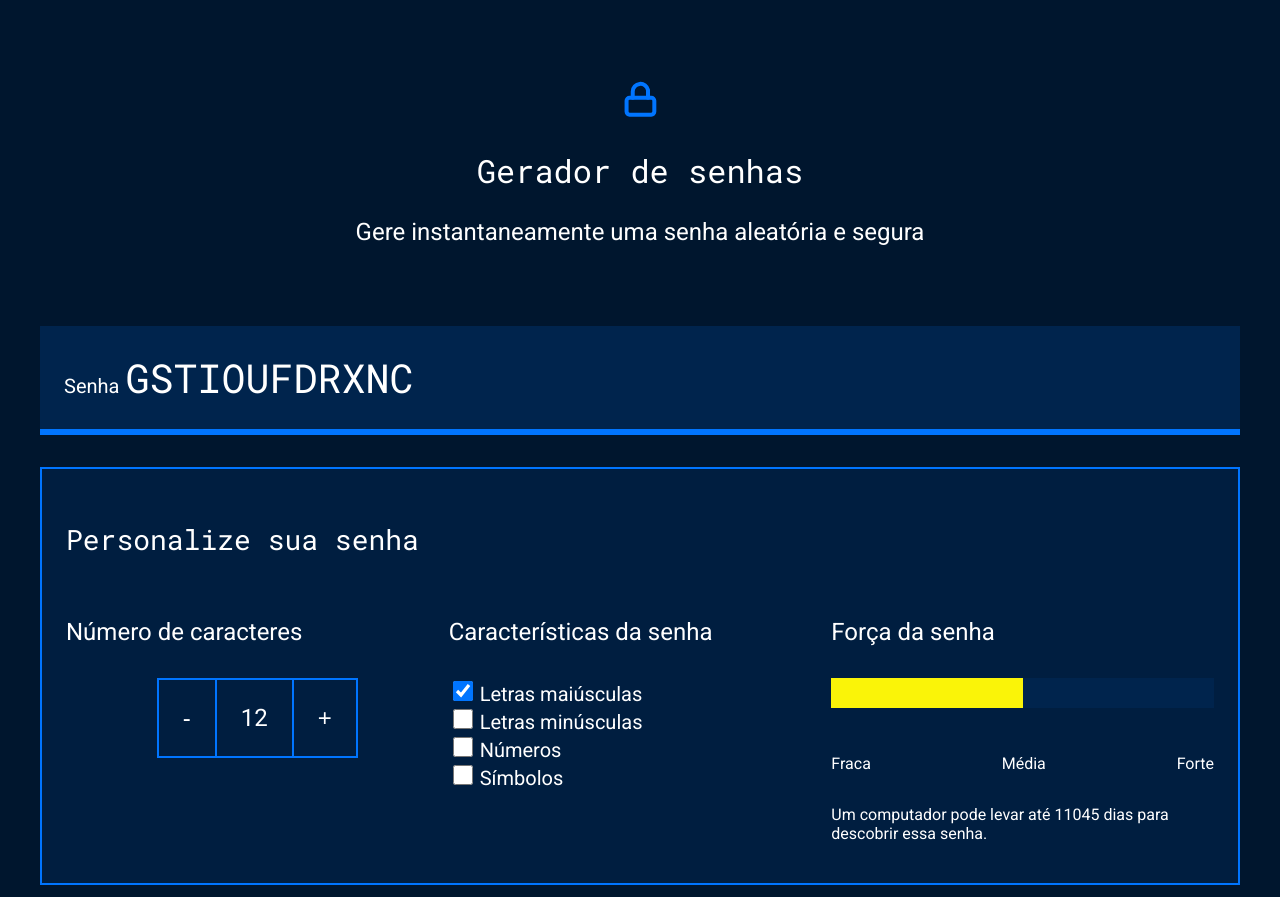
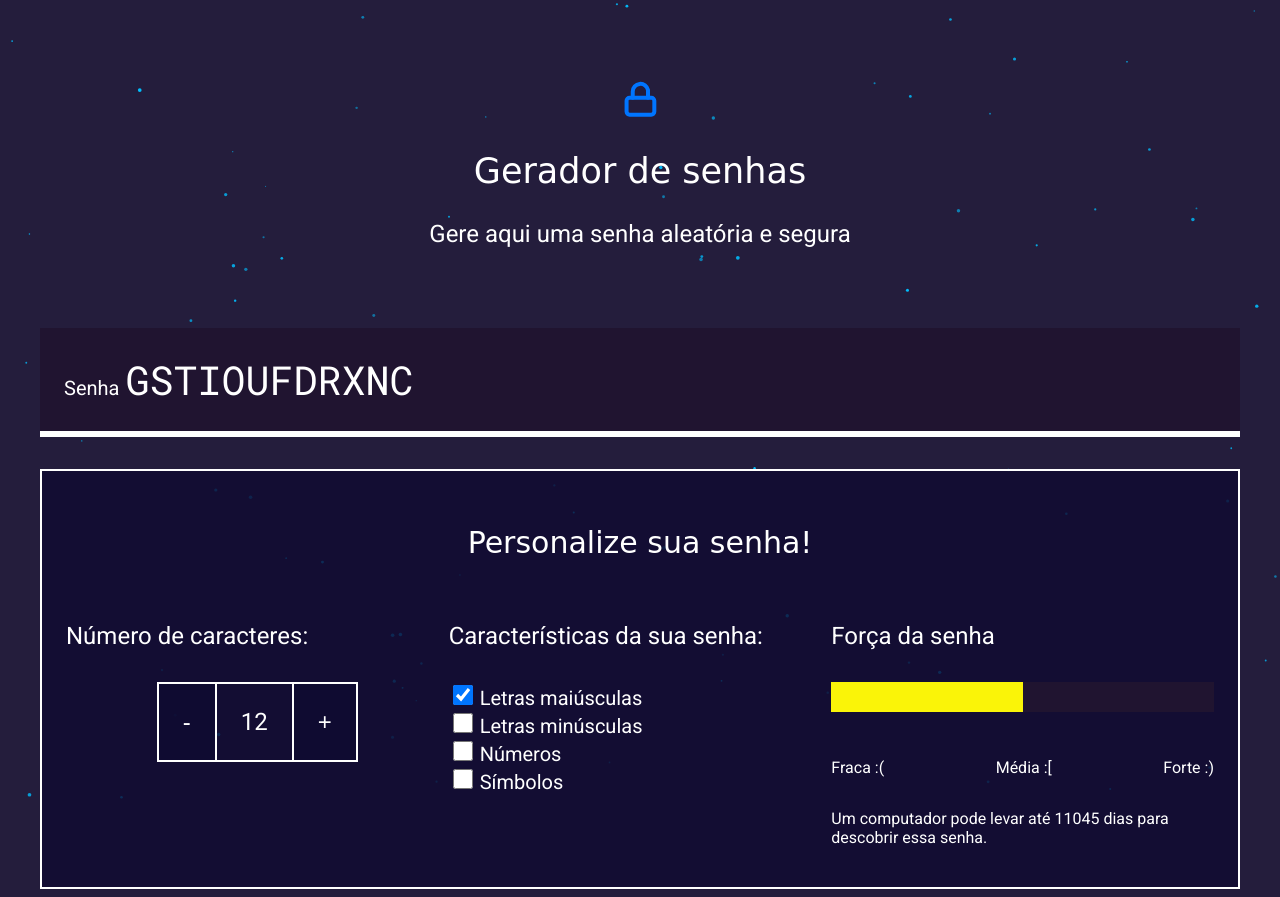
Before and after one commit to toxicari/js-gerador-senha, a plain HTML site: page index.html in a window 1280 px wide. Drawn offline with Linux system fonts and the light colour scheme; a web font is replaced by a local one.

Commit message:
Refactor README and improve UI elements in HTML, CSS, and JS for better user experience

```diff
--- a/index.html
+++ b/index.html
@@ -9,21 +9,22 @@
 </head>
 
 <body>
+    <canvas id="particles-bg"></canvas>
     <section class="conteudo">
         <div class="conteudo-titulo">
             <img src="unlock.svg" alt="cadeado fechado">
             <h2 class="titulo-principal">Gerador de senhas</h2>
-            <h3 class="titulo-secundario">Gere instantaneamente uma senha aleatória e segura</h3>
+            <h3 class="titulo-secundario">Gere aqui uma senha aleatória e segura</h3>
         </div>
         <div class="conteudo-senha">
             <label for="senha">Senha</label>
             <input name="senha" type="text" id="campo-senha" readonly>
         </div>
         <div class="parametro">
-            <h3 class="parametro-titulo">Personalize sua senha</h3>
+            <h3 class="parametro-titulo">Personalize sua senha!</h3>
             <div class="parametro-coluna__senha">
                 <div class="parametro-senha">
-                    <h4 class="parametro-senha__titulo">Número de caracteres</h4>
+                    <h4 class="parametro-senha__titulo">Número de caracteres:</h4>
                     <div class="parametro-senha-botoes">
                         <button class="parametro-senha__botao">-</button>
                         <p class="parametro-senha__texto">12</p>
@@ -31,7 +32,7 @@
                     </div>
                 </div>
                 <div class="parametro-senha">
-                    <h4 class="parametro-senha__titulo">Características da senha</h4>
+                    <h4 class="parametro-senha__titulo">Características da sua senha:</h4>
                     <div class="parametro-senha-checkbox">
                         <input name="maiusculo" type="checkbox" class="checkbox" checked>
                         <label for="maiusculo">Letras maiúsculas</label>
@@ -54,9 +55,9 @@
                     <div class="barra"></div>
                     <div class="forca fraca"></div>
                     <div class="parametro-senha-textos">
-                        <p>Fraca</p>
-                        <p>Média</p>
-                        <p>Forte</p>
+                        <p>Fraca :(</p>
+                        <p>Média :[</p>
+                        <p>Forte :)</p>
                     </div>
                     <p class="entropia"></p>
                 </div>
--- a/main.js
+++ b/main.js
@@ -4,7 +4,7 @@ numeroSenha.textContent = tamanhoSenha;
 const letrasMaiusculas = 'ABCDEFGHIJKLMNOPQRSTUVXYWZ';
 const letrasMinusculas = 'abcdefghijklmnopqrstuvxywz';
 const numeros = '0123456789';
-const simbolos = '!@%*?';
+const simbolos = '!@%*?#¨';
 const botoes = document.querySelectorAll('.parametro-senha__botao');
 const campoSenha = document.querySelector('#campo-senha');
 const checkbox = document.querySelectorAll('.checkbox');
@@ -15,15 +15,16 @@ botoes[1].onclick = aumentaTamanho;
 
 function diminuiTamanho() {
     if (tamanhoSenha > 1) {
-        // tamanhoSenha = tamanhoSenha-1;
+
         tamanhoSenha--;
     }
     numeroSenha.textContent = tamanhoSenha;
     geraSenha();
 }
 function aumentaTamanho() {
+
     if (tamanhoSenha < 20) {
-        // tamanhoSenha = tamanhoSenha+1;
+
         tamanhoSenha++;
     }
     numeroSenha.textContent = tamanhoSenha;
@@ -75,3 +76,51 @@ function classificaSenha(tamanhoAlfabeto){
     const valorEntropia = document.querySelector('.entropia');
     valorEntropia.textContent = "Um computador pode levar até " + Math.floor(2**entropia/(100e6*60*60*24)) + " dias para descobrir essa senha.";
 }
+
+const canvas = document.getElementById('particles-bg');
+const ctx = canvas.getContext('2d');
+let particles = [];
+
+function resizeCanvas() {
+    canvas.width = window.innerWidth;
+    canvas.height = window.innerHeight;
+}
+resizeCanvas();
+window.addEventListener('resize', resizeCanvas);
+
+function createParticles(count) {
+    particles = [];
+    for (let i = 0; i < count; i++) {
+        particles.push({
+            x: Math.random() * canvas.width,
+            y: Math.random() * canvas.height,
+            r: Math.random() * 1.5 + 0.5,
+            dx: (Math.random() - 0.5) * 0.5,
+            dy: (Math.random() - 0.5) * 0.5,
+            alpha: Math.random() * 0.5 + 0.5
+        });
+    }
+}
+createParticles(100);
+
+function animateParticles() {
+    ctx.clearRect(0, 0, canvas.width, canvas.height);
+    for (let p of particles) {
+        ctx.save();
+        ctx.globalAlpha = p.alpha;
+        ctx.beginPath();
+        ctx.arc(p.x, p.y, p.r, 0, 2 * Math.PI);
+        ctx.fillStyle = "#00BFFF";
+        ctx.fill();
+        ctx.restore();
+
+        p.x += p.dx;
+        p.y += p.dy;
+
+
+        if (p.x < 0 || p.x > canvas.width) p.dx *= -1;
+        if (p.y < 0 || p.y > canvas.height) p.dy *= -1;
+    }
+    requestAnimationFrame(animateParticles);
+}
+animateParticles();
--- a/style.css
+++ b/style.css
@@ -1,13 +1,15 @@
 @import url('https://fonts.googleapis.com/css2?family=Roboto&family=Roboto+Mono&display=swap');
+@import url('https://fonts.googleapis.com/css2?family=Edu+QLD+Hand:wght@400..700&display=swap');
 
 :root{
     --branco: white;
-    --cor-de-fundo: #00162E;
-    --fundo-senha: #00244D;
-    --fundo-texto: #001E40;
-    --borda: #0075FF;
+    --cor-de-fundo: #090225e3;
+    --fundo-senha: #201430;
+    --fundo-texto: #100a31cc;
+    --borda: #ffffff;
     --roboto: 'Roboto', sans-serif;
     --roboto-mono: 'Roboto Mono', monospace;
+    --edu-qld-hand: 'Edu QLD Hand', cursive;
 }
 
 *{
@@ -20,9 +22,19 @@ body{
     font-family: var(--roboto);
 }
 
+#particles-bg {
+    position: fixed;
+    top: 0;
+    left: 0;
+    width: 100vw;
+    height: 100vh;
+    z-index: -1;
+    pointer-events: none;
+}
+
 .titulo-principal{
-    font-family: var(--roboto-mono);
-    font-size: 32px;
+    font-family: var(--edu-qld-hand);
+    font-size: 35px;
 }
 
 .titulo-secundario{
@@ -67,8 +79,9 @@ body{
 }
 
 .parametro-titulo{
-    font-family: var(--roboto-mono);
-    font-size: 28px;
+    font-family: var(--edu-qld-hand);
+    font-size: 30px;
+    text-align: center;
 }
 
 .parametro-senha__titulo{
```
Also changed, not shown: 1 other file.
